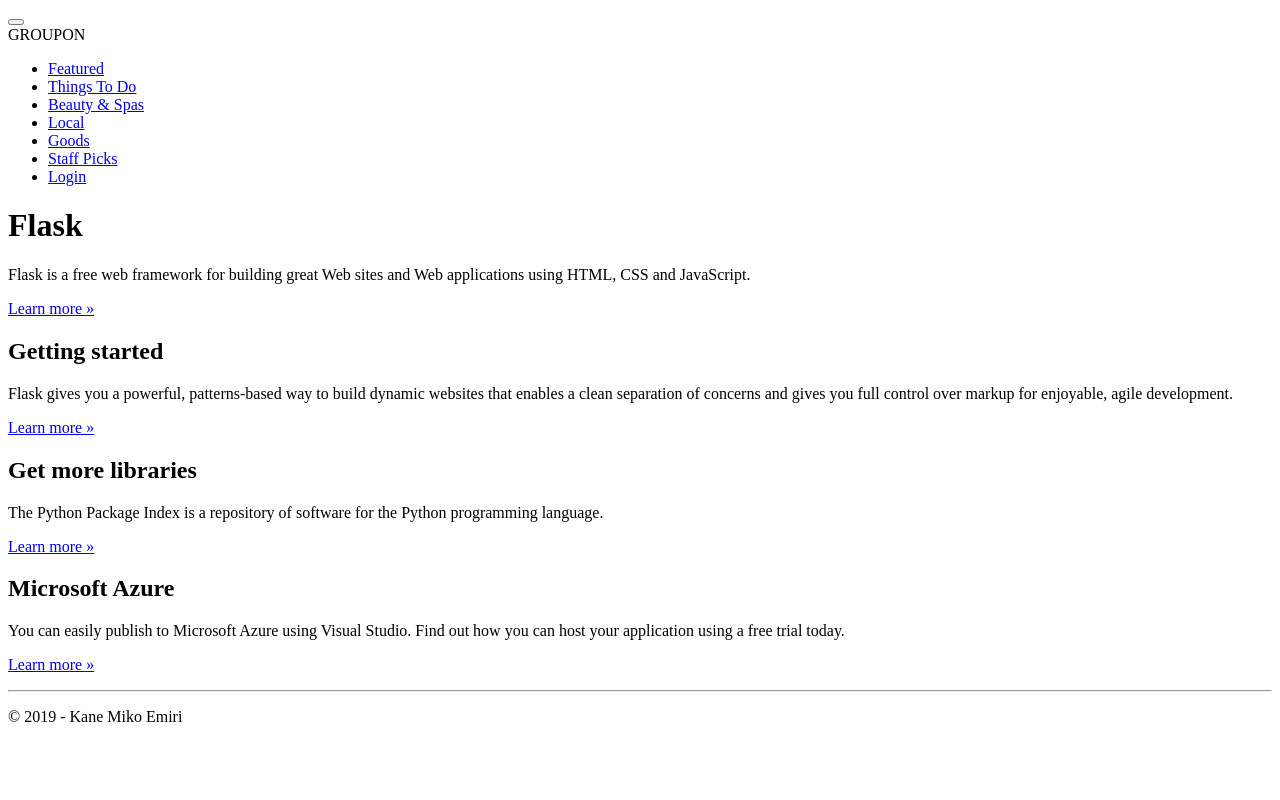
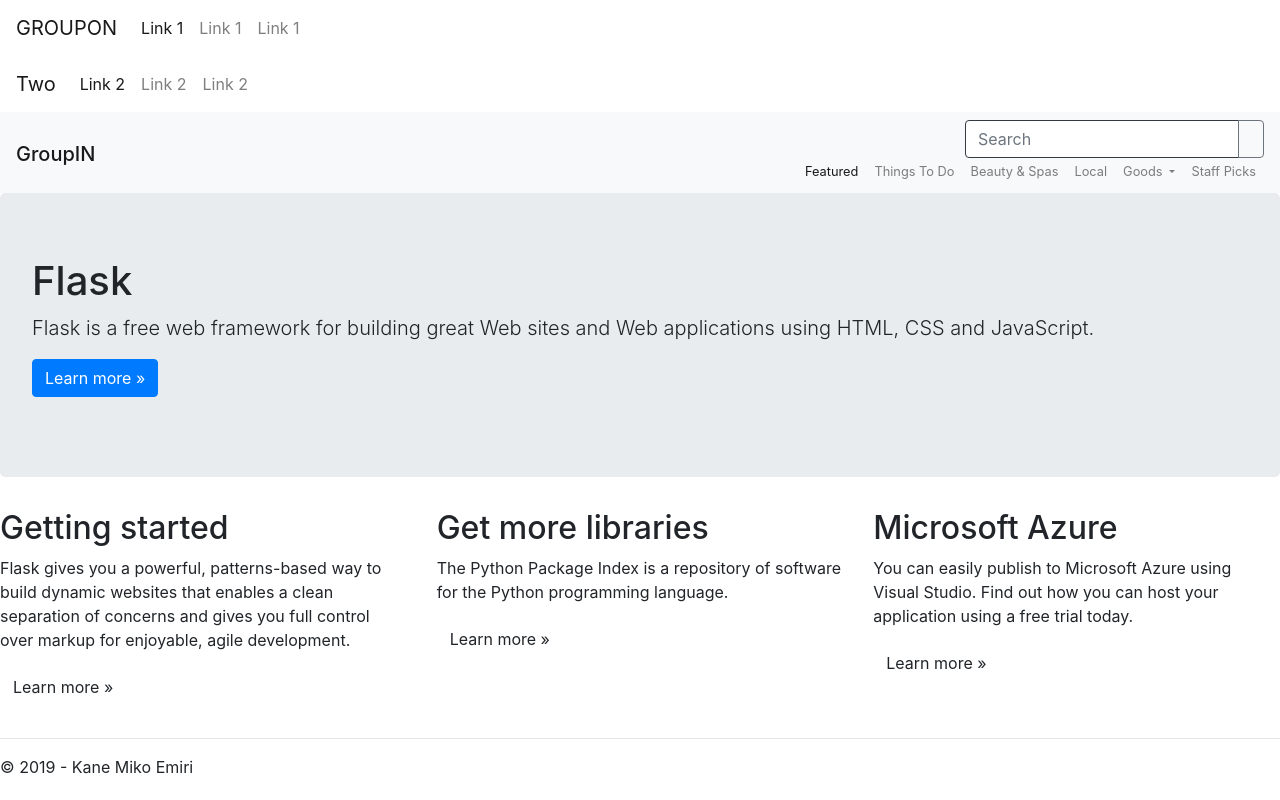
Before and after one commit to mogway3/assignment_ver1, a Flask app: page / in a window 1280 px wide. Run offline with Flask 2, Linux system fonts and the light colour scheme; some libraries are stand-ins or nearby versions.

Commit message:
two nav bar

```diff
--- a/app/templates/layout.html
+++ b/app/templates/layout.html
@@ -1,54 +1,96 @@
 <!DOCTYPE html>
 <html>
 <head>
-    <meta charset="utf-8" />
-    <meta name="viewport" content="width=device-width, initial-scale=1.0">
     <title>{{ title }} GROUPIN</title>
+    <meta charset="utf-8">
+    <meta name="viewport" content="width=device-width, initial-scale=1">
+    <link rel="stylesheet" href="https://stackpath.bootstrapcdn.com/bootstrap/4.3.1/css/bootstrap.min.css" integrity="sha384-ggOyR0iXCbMQv3Xipma34MD+dH/1fQ784/j6cY/iJTQUOhcWr7x9JvoRxT2MZw1T" crossorigin="anonymous">
+    <script src="https://ajax.googleapis.com/ajax/libs/jquery/3.3.1/jquery.min.js"></script>
+    <script src="https://maxcdn.bootstrapcdn.com/bootstrap/3.4.0/js/bootstrap.min.js"></script>
 </head>
 
 <body>
+<nav class="navbar navbar-expand-md bg-green navbar-light">
+    <a href="/" class="navbar-brand">GROUPON</a>
+    <button class="navbar-toggler" type="button" data-toggle="collapse" data-target=".navbars">
+        <span class="navbar-toggler-icon"></span>
+    </button>
+    <div class="navbar-collapse collapse navbars" id="navbar2">
+        <ul class="navbar-nav">
+            <li class="nav-item active">
+                <a class="nav-link" href="#">Link 1</a>
+            </li>
+            <li class="nav-item">
+                <a class="nav-link" href="#">Link 1</a>
+            </li>
+            <li class="nav-item">
+                <a class="nav-link" href="#">Link 1</a>
+            </li>
+        </ul>
+    </div>
+</nav>
 
-    <div class="navbar navbar-inverse navbar-fixed-top">
-        <div class="container">
+<!--
+faded
+-->
+<nav class="navbar navbar-expand-sm bg-white navbar-light">
+    <a href="/" class="navbar-brand">Two</a>
+    <div class="navbar-collapse collapse navbars" id="navbar1">
+        <ul class="navbar-nav">
+            <li class="nav-item active">
+                <a class="nav-link" href="#">Link 2 <span class="sr-only">Home</span></a>
+            </li>
+            <li class="nav-item">
+                <a class="nav-link" href="#">Link 2</a>
+            </li>
+            <li class="nav-item">
+                <a class="nav-link" href="#">Link 2</a>
+            </li>
+        </ul>
+    </div>
+</nav>
 
-
-                <div class="navbar-header">
-                    <button type="button" class="navbar-toggle" data-toggle="collapse" data-target=".navbar-collapse">
-                        <span class="icon-bar"></span>
-                        <span class="icon-bar"></span>
-                        <span class="icon-bar"></span>
-                    </button>
-                   <div class="navbar-brand">GROUPON</div>
+<nav class="navbar navbar-expand-md navbar-light bg-light">
+    <h3 class="my-auto"><a class="navbar-brand" href="#">GroupIN</a></h3>
+    <button class="navbar-toggler" type="button" data-toggle="collapse" data-target="#navbarCollapse">
+        <span class="navbar-toggler-icon"></span>
+    </button>
+    <div class="collapse navbar-collapse w-100 flex-md-column" id="navbarCollapse">
+        <form class="form-inline ml-auto">
+            <div class="input-group">
+                <input type="text" class="form-control border-dark" placeholder="Search">
+                <div class="input-group-append">
+                    <button class="btn btn-outline-secondary" type="button"><i class="fa fa-search"></i></button>
                 </div>
-
-
-
-                <div class="navbar-collapse collapse">
-                    <ul class="nav navbar-nav">
-                        <li><a href="{{ url_for('home') }}">Featured</a></li>
-                        <li><a href="{{ url_for('ttd') }}">Things To Do</a></li>
-                        <li><a href="{{ url_for('bas') }}">Beauty & Spas</a></li>
-                        <li><a href="{{ url_for('loc') }}">Local</a></li>
-                        <li><a href="{{ url_for('goo') }}">Goods</a></li>
-                        <li><a href="{{ url_for('stp') }}">Staff Picks</a></li>
-                        <li>
-                        {%  if current_user.is_anonymous %}
-                            <a href="{{ url_for('login') }}">Login</a>
-                        {% else %}
-                            <a href="{{ url_for('logout') }}">Logout</a>
-                        {% endif %}
-
-                        </li>
-
-                    </ul>
-                </div>
-
-
-        </div>
-
+            </div>
+        </form>
+        <ul class="navbar-nav ml-auto small mb-2 mb-md-0">
+            <li class="nav-item active">
+                <a class="nav-link py-1" href="{{ url_for('home') }}">Featured</a>
+            </li>
+            <li class="nav-item">
+                <a class="nav-link py-1" href="{{ url_for('ttd') }}">Things To Do</a>
+            </li>
+            <li class="nav-item">
+                <a class="nav-link py-1" href="{{ url_for('bas') }}">Beauty &amp; Spas</a>
+            </li>
+            <li class="nav-item">
+                <a class="nav-link py-1" href="{{ url_for('loc') }}">Local</a>
+            </li>
+            <li class="nav-item　dropdown">
+                <a class="nav-link py-1 dropdown-toggle" data-toggle="dropdown" href="{{ url_for('goo') }}">Goods
+                    <span class="caret"></span></a>
+                <ul class="dropdown-menu">
+                    <li><a href="#">Page 1-1</a></li>
+                    <li><a href="#">Page 1-2</a></li>
+                    <li><a href="#">Page 1-3</a></li>
+                </ul>
+            </li>
+            <li class="nav-item">
+                <a class="nav-link py-1" href="{{ url_for('stp') }}">Staff Picks</a></li>
+        </ul>
     </div>
-
-    <div class="container body-content">
+</nav>
         {% block content %}{% endblock %}
         <hr />
         <footer>
@@ -56,6 +98,5 @@
         </footer>
     </div>
     {% block scripts %}{% endblock %}
-
 </body>
 </html>
```
